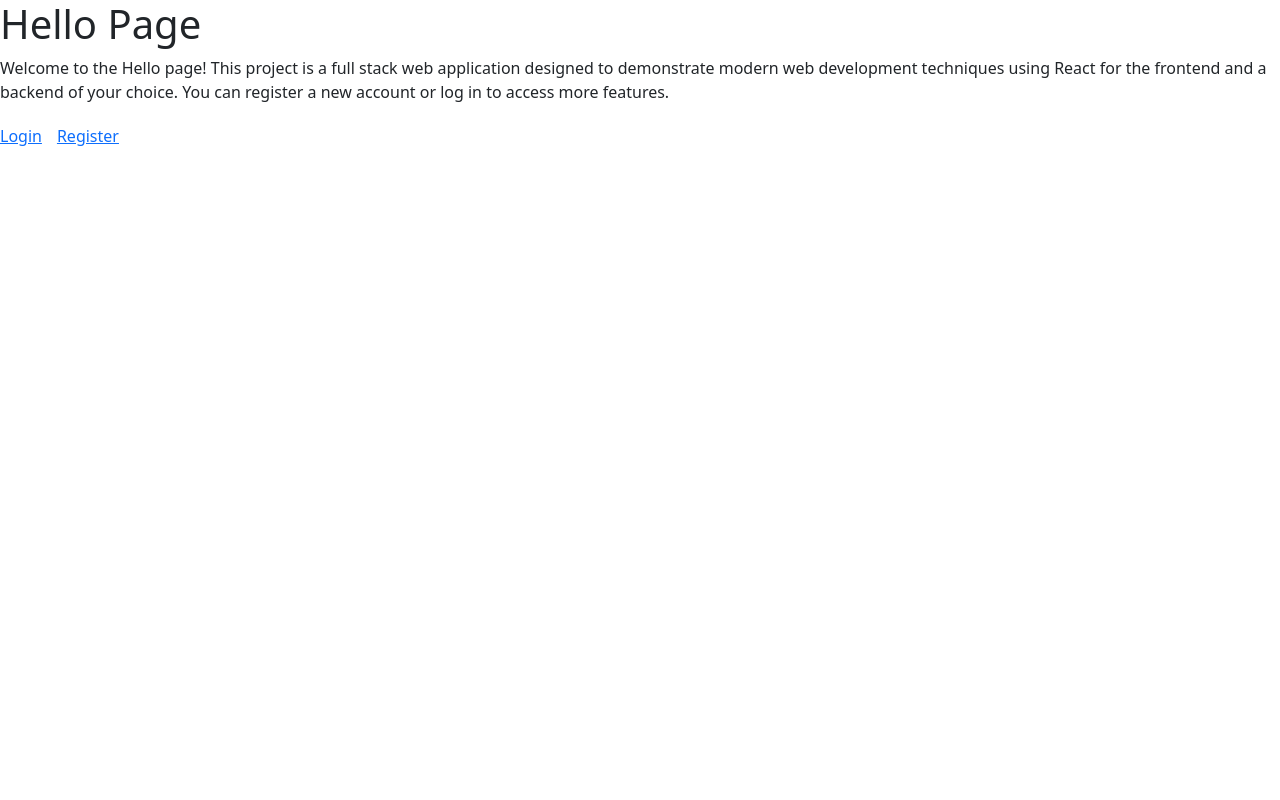
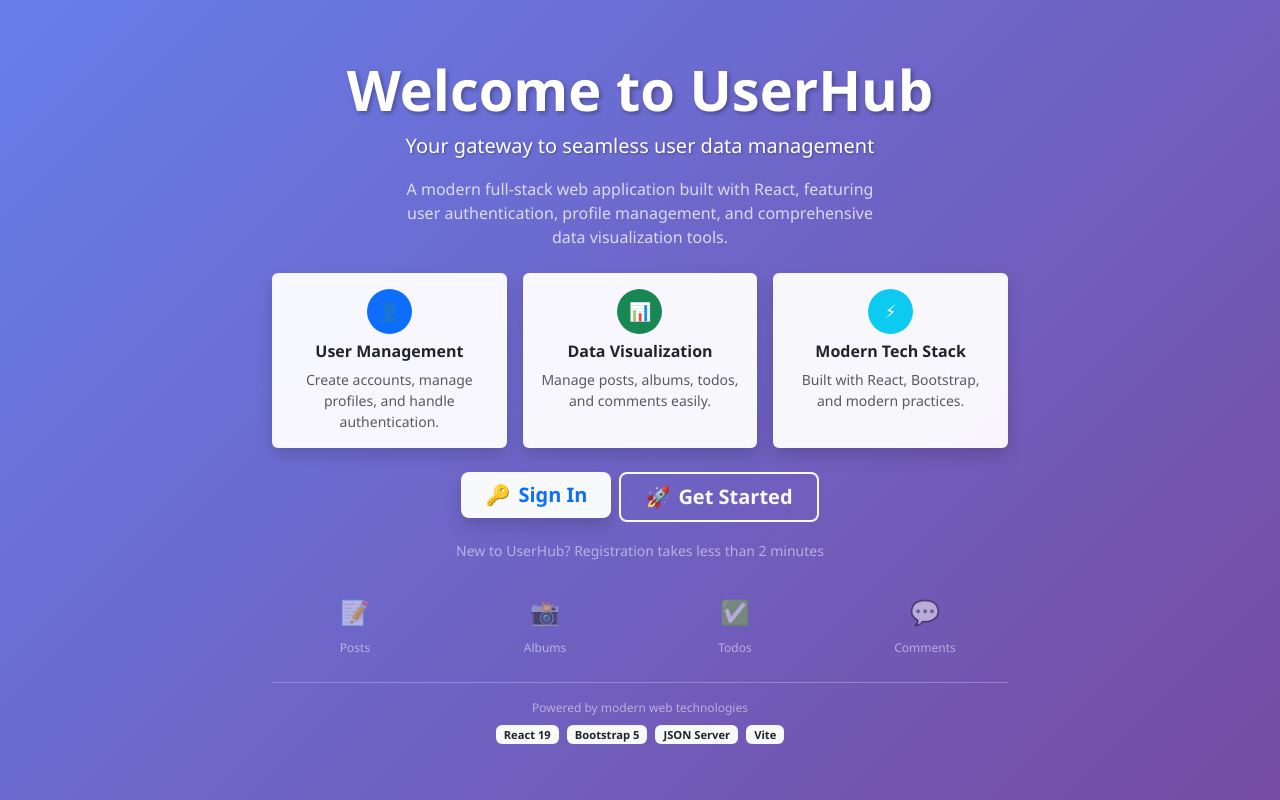
Before and after one commit to yehudaJCT/Full_Stack_Web_Development_5, a React (Vite) app: page / in a window 1280 px wide. Built offline with nearby package versions, Linux system fonts and the light colour scheme.

Commit message:
feat: Revamp Hello page with new layout and components for enhanced user experience

```diff
--- /dev/null
+++ b/src/pages/hello/components/CTASection.jsx
@@ -0,0 +1,61 @@
+import React from 'react';
+import { Link } from 'react-router-dom';
+
+const CTASection = () => {
+    return (
+        <div className="text-center mb-3">
+            <div className="row justify-content-center g-2">
+                <div className="col-auto">
+                    <Link
+                        to="/login"
+                        className="btn btn-light btn-lg px-4 py-2 fw-bold text-primary border-0 shadow"
+                        style={{
+                            transition: 'all 0.3s ease',
+                            transform: 'scale(1)'
+                        }}
+                        onMouseEnter={(e) => {
+                            e.target.style.transform = 'scale(1.05)';
+                            e.target.style.boxShadow = '0 6px 20px rgba(0,0,0,0.15)';
+                        }}
+                        onMouseLeave={(e) => {
+                            e.target.style.transform = 'scale(1)';
+                            e.target.style.boxShadow = '0 2px 10px rgba(0,0,0,0.1)';
+                        }}
+                    >
+                        <span className="me-2">🔑</span>
+                        Sign In
+                    </Link>
+                </div>
+                <div className="col-auto">
+                    <Link
+                        to="/register"
+                        className="btn btn-outline-light btn-lg px-4 py-2 fw-bold border-2"
+                        style={{
+                            transition: 'all 0.3s ease',
+                            transform: 'scale(1)'
+                        }}
+                        onMouseEnter={(e) => {
+                            e.target.style.transform = 'scale(1.05)';
+                            e.target.style.backgroundColor = 'rgba(255,255,255,0.1)';
+                        }}
+                        onMouseLeave={(e) => {
+                            e.target.style.transform = 'scale(1)';
+                            e.target.style.backgroundColor = 'transparent';
+                        }}
+                    >
+                        <span className="me-2">🚀</span>
+                        Get Started
+                    </Link>
+                </div>
+            </div>
+
+            <div className="mt-3">
+                <small className="text-white-50">
+                    New to UserHub? Registration takes less than 2 minutes
+                </small>
+            </div>
+        </div>
+    );
+};
+
+export default CTASection;
--- /dev/null
+++ b/src/pages/hello/components/FeatureCard.jsx
@@ -0,0 +1,31 @@
+import React from 'react';
+
+const FeatureCard = ({ icon, title, description, bgColor = 'bg-primary' }) => {
+    return (
+        <div className="col-md-4">
+            <div className="card h-100 border-0 shadow" style={{
+                background: 'rgba(255,255,255,0.95)',
+                backdropFilter: 'blur(10px)',
+                transition: 'transform 0.3s ease',
+                cursor: 'default'
+            }}
+            onMouseEnter={(e) => e.currentTarget.style.transform = 'translateY(-3px)'}
+            onMouseLeave={(e) => e.currentTarget.style.transform = 'translateY(0)'}>
+                <div className="card-body text-center p-3">
+                    <div className="mb-2">
+                        <div className={`d-inline-flex align-items-center justify-content-center rounded-circle ${bgColor} text-white`}
+                             style={{ width: '45px', height: '45px', fontSize: '18px' }}>
+                            {icon}
+                        </div>
+                    </div>
+                    <h6 className="card-title text-dark fw-bold mb-2">{title}</h6>
+                    <p className="card-text text-muted small">
+                        {description}
+                    </p>
+                </div>
+            </div>
+        </div>
+    );
+};
+
+export default FeatureCard;
--- /dev/null
+++ b/src/pages/hello/components/FeatureHighlights.jsx
@@ -0,0 +1,27 @@
+import React from 'react';
+
+const FeatureHighlights = () => {
+    const highlights = [
+        { icon: '📝', label: 'Posts' },
+        { icon: '📸', label: 'Albums' },
+        { icon: '✅', label: 'Todos' },
+        { icon: '💬', label: 'Comments' }
+    ];
+
+    return (
+        <div className="mt-3 pt-3">
+            <div className="row text-center text-white-50">
+                {highlights.map((highlight, index) => (
+                    <div key={index} className="col-3 mb-2">
+                        <div className="mb-1">
+                            <span style={{ fontSize: '1.5rem' }}>{highlight.icon}</span>
+                        </div>
+                        <small style={{ fontSize: '0.75rem' }}>{highlight.label}</small>
+                    </div>
+                ))}
+            </div>
+        </div>
+    );
+};
+
+export default FeatureHighlights;
--- /dev/null
+++ b/src/pages/hello/components/FeaturesSection.jsx
@@ -0,0 +1,41 @@
+import React from 'react';
+import FeatureCard from './FeatureCard';
+
+const FeaturesSection = () => {
+    const features = [
+        {
+            icon: '👤',
+            title: 'User Management',
+            description: 'Create accounts, manage profiles, and handle authentication.',
+            bgColor: 'bg-primary'
+        },
+        {
+            icon: '📊',
+            title: 'Data Visualization',
+            description: 'Manage posts, albums, todos, and comments easily.',
+            bgColor: 'bg-success'
+        },
+        {
+            icon: '⚡',
+            title: 'Modern Tech Stack',
+            description: 'Built with React, Bootstrap, and modern practices.',
+            bgColor: 'bg-info'
+        }
+    ];
+
+    return (
+        <div className="row g-3 mb-4">
+            {features.map((feature, index) => (
+                <FeatureCard
+                    key={index}
+                    icon={feature.icon}
+                    title={feature.title}
+                    description={feature.description}
+                    bgColor={feature.bgColor}
+                />
+            ))}
+        </div>
+    );
+};
+
+export default FeaturesSection;
--- /dev/null
+++ b/src/pages/hello/components/HeroSection.jsx
@@ -0,0 +1,27 @@
+import React from 'react';
+
+const HeroSection = () => {
+    return (
+        <div className="text-center text-white mb-4">
+            <div className="mb-3">
+                <div className="display-4 fw-bold mb-2" style={{
+                    textShadow: '2px 2px 4px rgba(0,0,0,0.3)',
+                    fontSize: 'clamp(2rem, 6vw, 3.5rem)'
+                }}>
+                    Welcome to UserHub
+                </div>
+                <div className="fs-5 mb-3 opacity-90" style={{
+                    textShadow: '1px 1px 2px rgba(0,0,0,0.3)'
+                }}>
+                    Your gateway to seamless user data management
+                </div>
+                <div className="fs-6 opacity-75 mx-auto" style={{ maxWidth: '500px' }}>
+                    A modern full-stack web application built with React, featuring user authentication,
+                    profile management, and comprehensive data visualization tools.
+                </div>
+            </div>
+        </div>
+    );
+};
+
+export default HeroSection;
--- /dev/null
+++ b/src/pages/hello/components/TechStackFooter.jsx
@@ -0,0 +1,28 @@
+import React from "react";
+
+const TechStackFooter = () => {
+	const technologies = ["React 19", "Bootstrap 5", "JSON Server", "Vite"];
+
+	return (
+		<div className="mt-3 pt-3 border-top border-white border-opacity-25">
+			<div className="text-center text-white-50">
+				<small className="d-block mb-2" style={{ fontSize: "0.75rem" }}>
+					Powered by modern web technologies
+				</small>
+				<div className="d-flex justify-content-center gap-2 flex-wrap">
+					{technologies.map((tech, index) => (
+						<span
+							key={index}
+							className="badge bg-light text-dark px-2 py-1"
+							style={{ fontSize: "0.7rem" }}
+						>
+							{tech}
+						</span>
+					))}
+				</div>
+			</div>
+		</div>
+	);
+};
+
+export default TechStackFooter;
--- a/src/pages/hello/hello.jsx
+++ b/src/pages/hello/hello.jsx
@@ -1,19 +1,33 @@
-import React from 'react';
-import { Link } from 'react-router-dom';
+import React from "react";
+import "bootstrap/dist/css/bootstrap.min.css";
+import HeroSection from "./components/HeroSection";
+import FeaturesSection from "./components/FeaturesSection";
+import CTASection from "./components/CTASection";
+import FeatureHighlights from "./components/FeatureHighlights";
+import TechStackFooter from "./components/TechStackFooter";
 
 const Hello = () => {
-    return (
-        <div>
-            <h1>Hello Page</h1>
-            <p>
-                Welcome to the Hello page! This project is a full stack web application designed to demonstrate modern web development techniques using React for the frontend and a backend of your choice.
-                You can register a new account or log in to access more features.
-            </p>           <div style={{ marginTop: '20px' }}>
-                <Link to="/login" style={{ marginRight: '15px' }}>Login</Link>
-                <Link to="/register">Register</Link>
-            </div>
-        </div>
-    );
+	return (
+		<div
+			className="min-vh-100 d-flex align-items-center"
+			style={{
+				background: "linear-gradient(135deg, #667eea 0%, #764ba2 100%)",
+				fontFamily: '"Segoe UI", Tahoma, Geneva, Verdana, sans-serif',
+			}}
+		>
+			<div className="container">
+				<div className="row justify-content-center">
+					<div className="col-lg-10 col-xl-8">
+						<HeroSection />
+						<FeaturesSection />
+						<CTASection />
+						<FeatureHighlights />
+						<TechStackFooter />
+					</div>
+				</div>
+			</div>
+		</div>
+	);
 };
 
 export default Hello;
```
